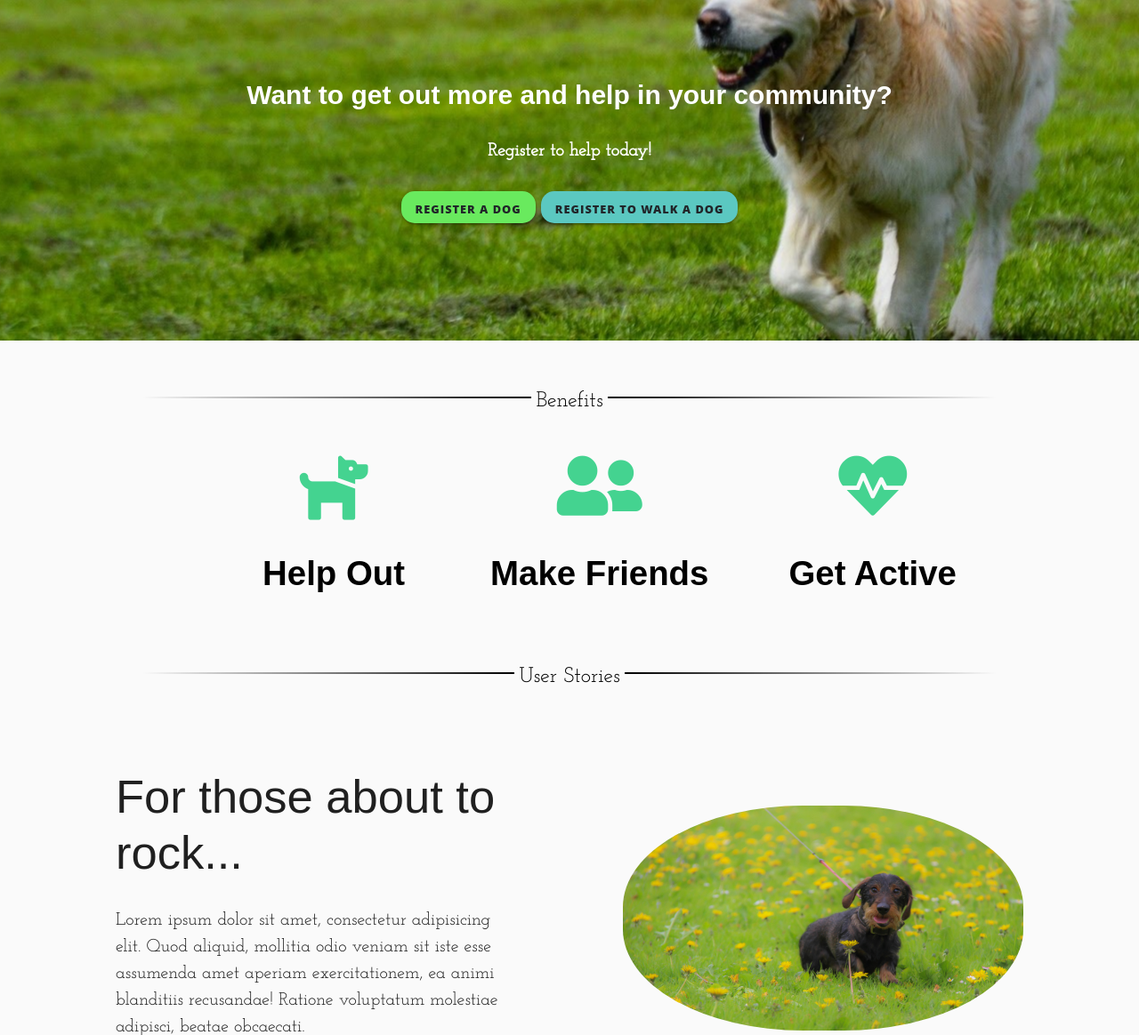
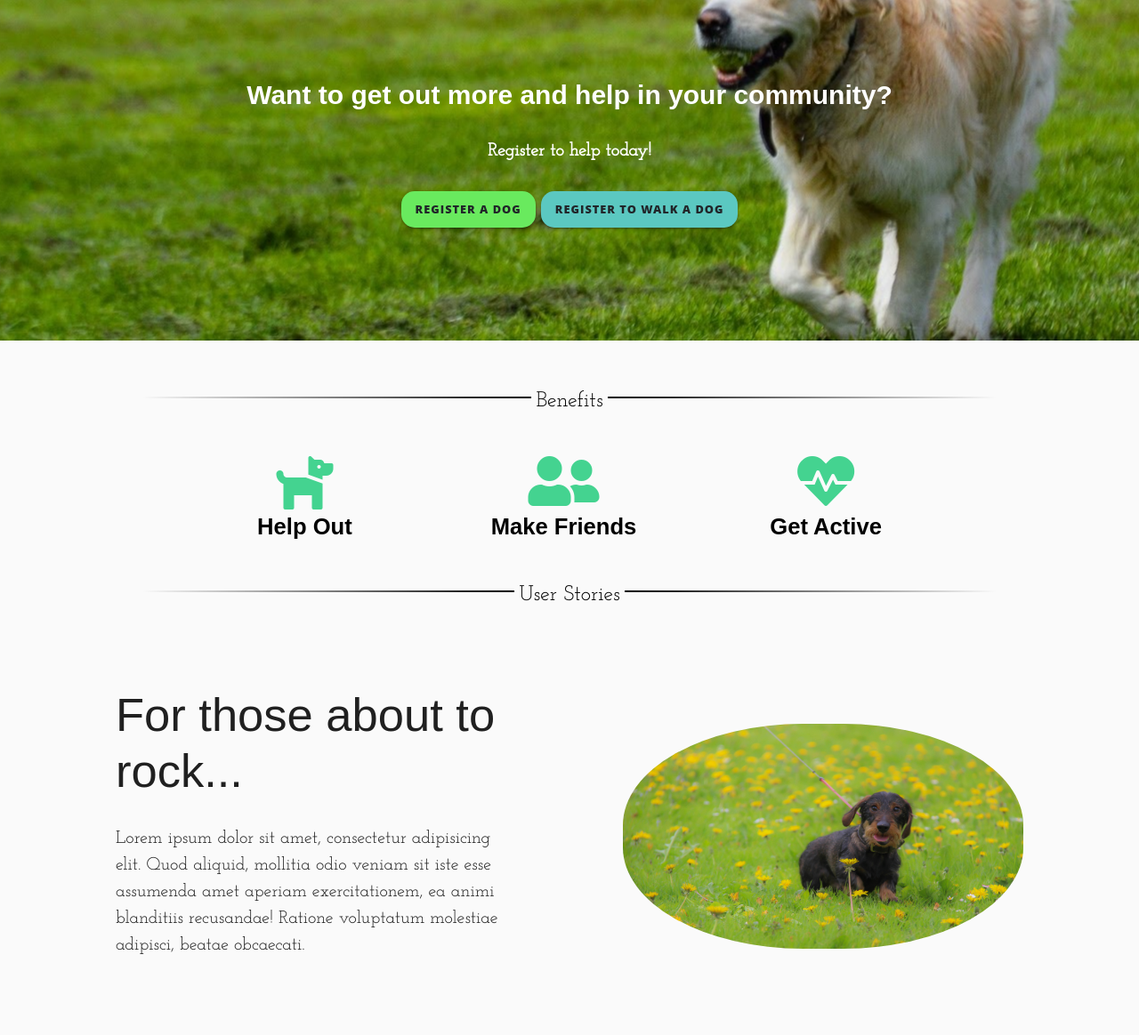
Before and after one commit to Code-Institute-Submissions/DamSenton-Walkies_AprResub, a Flask app: page / in a window 1280 px wide. Shown: the part 66-1230 px from the top of the page at 89% size. Run offline with Flask 2, Linux system fonts and the light colour scheme; some libraries are stand-ins or nearby versions.

Commit message:
adjusted padding and margins for landing page items, will work on and style sign up/sign in forms tomorrow

```diff
--- a/static/css/style.css
+++ b/static/css/style.css
@@ -84,28 +125,35 @@ h2 {
 /*-----------------------Benefits --------------------------- */
 
 .benefits-section{
+    align-items: center !important;
+}
+
+.benefits{
+    width: 100% !important;
+    height: auto;
+    margin: 0 auto;
     justify-content: center;
     align-items: center;
    }
 
-.benefits{
-    width: 100%;
-    height: auto;
-   }
-
 .benefits i{
     color: rgb(68, 211, 144);
-    margin-left: 6rem;
-    font-size: 6vmax;
+    margin-right: 5rem;
+    margin-left: 5rem;
+    font-size: 5vmax;
 
 }
 
-.benefits p{
+.benefits-icons p{
     font-family: "Joesfin Slab", sans-serif;
-    font-size: 3vmax;
+    font-size: 2vmax;
     color: black;
+    margin: 0 auto;
 }
 
+.benefits-icons{
+    width: 100vw;
+}
 
 /*-------------- Back to top buttons (courtesy of https://heathertovey.com/blog/floating-back-to-top-button/) ------ */
 
@@ -148,14 +196,16 @@ h2 {
 
 .nav-button-green{
     background-color: #69EA5E;
-    margin-left: 10px;
     border-radius: 15px;
+    font-size: 1vmax;
+    height: auto;
 }
 
 .nav-button-blue{
     background-color: #5BC8C1;
-margin-right: 10px;
     border-radius: 15px;
+    font-size: 1vmax;
+    height: auto;
 }
 
 .nav-button-green:hover {
--- a/templates/base.html
+++ b/templates/base.html
@@ -13,11 +13,12 @@
         crossorigin="anonymous"></script>
     <link rel="stylesheet" href="https://use.fontawesome.com/releases/v5.6.3/css/all.css"
         integrity="sha384-UHRtZLI+pbxtHCWp1t77Bi1L4ZtiqrqD80Kn4Z8NTSRyMA2Fd33n5dQ8lWUE00s/" crossorigin="anonymous" />
+    <script src="../static/js/nav-bar-hide.js"></script>
+    <script src="../static/js/materialize-init.js"></script>
     <link rel="stylesheet" href="https://cdnjs.cloudflare.com/ajax/libs/materialize/1.0.0/css/materialize.min.css">
     <link rel="stylesheet" href="{{ url_for('static', filename= 'vendor/bootstrap/css/bootstrap.min.css') }}">
     <link rel="stylesheet" href="{{ url_for('static', filename= 'css/clean-blog.min.css') }}">
     <link rel="stylesheet" href="{{ url_for('static', filename= 'css/style.css') }}">
-    <script src="../static/js/nav-bar-hide.js"></script>
     <title>Walkies!</title>
 
 </head>
@@ -26,17 +27,18 @@
 <body>
     <a href="#" id="back-to-top" class="back-to-top" style="display: inline;"><i class="fas fa-angle-up"></i></a>
     <!-- Navigation -->
-    <nav class="navbar navbar-expand-lg fixed-top" id="navbar">
+      <nav class="navbar navbar-expand-lg fixed-top" id="navbar">
         <div class="container">
             <a class="navbar-brand nav-link" href="{{ url_for('index') }}">Walkies!</a>
-            <button class="navbar-toggler" type="button" data-toggle="collapse" data-target="#navbarResponsive"
+            <button id="nav-toggler" class="sidenav-trigger navbar-toggler" type="button" data-toggle="collapse" data-target="#navbarResponsive"
                 aria-controls="navbarResponsive" aria-expanded="false" aria-label="Toggle navigation">
                 <span class="navbar-toggler-icon"></span>
             </button>
             <div class="collapse navbar-collapse" id="navbarResponsive">
                 <ul class="navbar-nav ml-auto ">
+                    <li><a class="nav-link" href="{{ url_for('index') }}">Home</a></li>
                     <li><a href="{{ url_for('sign_in_user')}}"
-                            class="waves-effect waves-light btn nav-button-green">Sign In</a></li>
+                            class="waves-effect waves-light btn sign-in-button">Sign In</a></li>
 
                 </ul>
             </div>
@@ -116,6 +118,14 @@
     </script>
 
     <!-------------Load in core bootstrap and JQuery --------------->
+
+
+    <script src="https://code.jquery.com/jquery-3.5.1.min.js"
+        integrity="sha256-9/aliU8dGd2tb6OSsuzixeV4y/faTqgFtohetphbbj0=" crossorigin="anonymous"></script>
+    <script src="https://cdnjs.cloudflare.com/ajax/libs/materialize/1.0.0/js/materialize.min.js"></script>
+    <script src="{{ url_for('static', filename = 'js/materialize-init.js') }}"></script>
+    {% block scripts %}
+    {% endblock %}
     <script src="https://cdnjs.cloudflare.com/ajax/libs/materialize/1.0.0/js/materialize.min.js"></script>
     <script src="https://code.jquery.com/jquery-3.5.1.slim.min.js"
         integrity="sha384-DfXdz2htPH0lsSSs5nCTpuj/zy4C+OGpamoFVy38MVBnE+IbbVYUew+OrCXaRkfj"
--- a/templates/index.html
+++ b/templates/index.html
@@ -17,9 +17,9 @@
 
 
 <section class="benefits-section">
-    <div class="container benefits">
+    <div class="container benefits center-align">
         <div class="row">
-            <div class="col-12 center-align">
+            <div class="benefits-icons center-align">
                 <i class="fas fa-dog fa-5x">
                     <p>Help Out</p>
                 </i> <i class="fas fa-user-friends fa-5x">
```
Also changed, not shown: other parts of static/css/style.css (+62 -15 lines), static/css/clean-blog.css (+4 -4 lines). Lines whose indentation alone changed are shown as unchanged.
